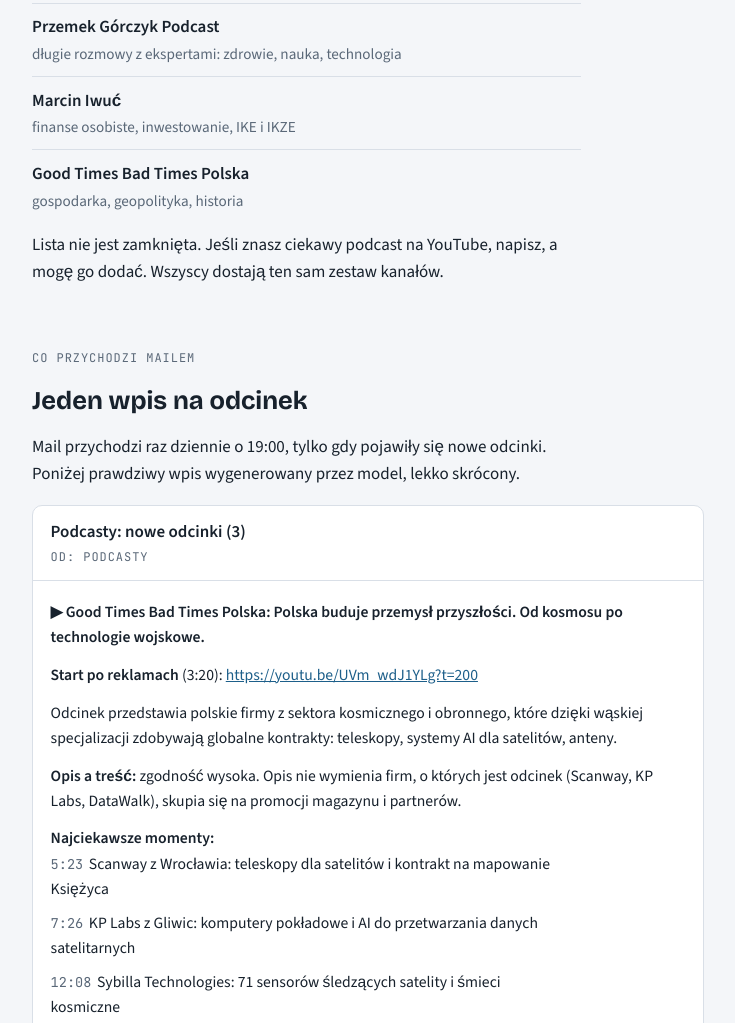
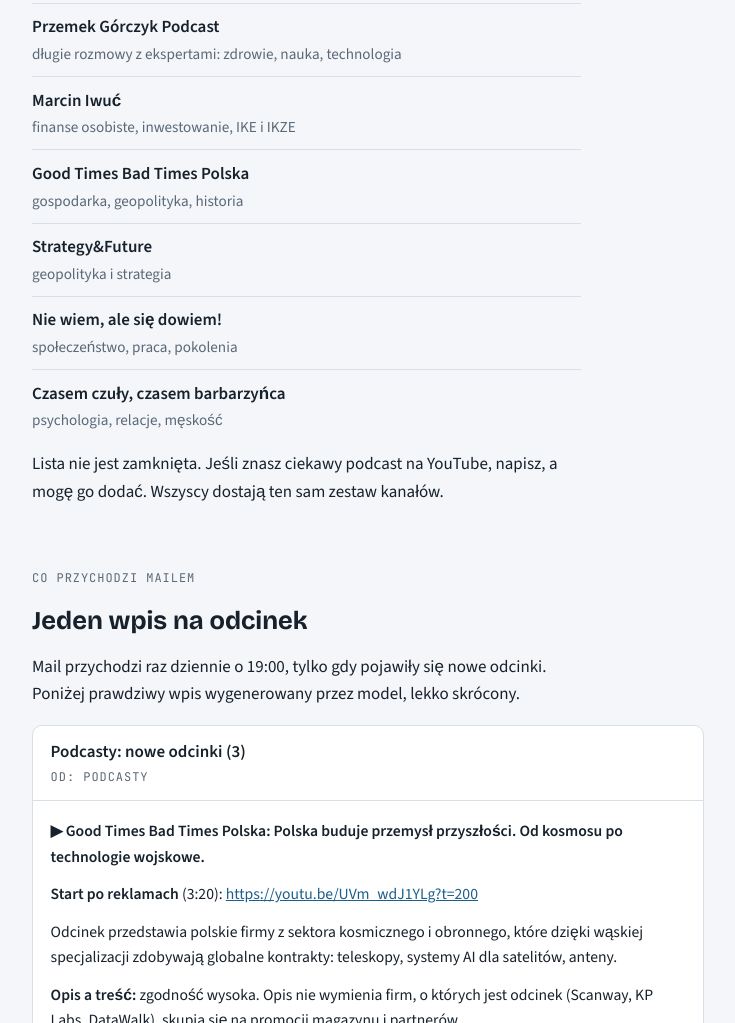
Before and after one commit to nowickit/podcast-digest, a plain HTML site: page index.html in a window 1280 px wide. Shown: the part 1458-2481 px from the top of the page, without its empty margins (272-1007 px from the left). Drawn offline with nearby package versions, Linux system fonts and the light colour scheme.

Commit message:
Add three new channels to the list

```diff
--- a/index.html
+++ b/index.html
@@ -246,6 +246,9 @@ footer { border-top: 1px solid var(--line); padding-block: 1.5rem 3rem; color: v
         <li><strong>Przemek Górczyk Podcast</strong><span>długie rozmowy z ekspertami: zdrowie, nauka, technologia</span></li>
         <li><strong>Marcin Iwuć</strong><span>finanse osobiste, inwestowanie, IKE i IKZE</span></li>
         <li><strong>Good Times Bad Times Polska</strong><span>gospodarka, geopolityka, historia</span></li>
+        <li><strong>Strategy&amp;Future</strong><span>geopolityka i strategia</span></li>
+        <li><strong>Nie wiem, ale się dowiem!</strong><span>społeczeństwo, praca, pokolenia</span></li>
+        <li><strong>Czasem czuły, czasem barbarzyńca</strong><span>psychologia, relacje, męskość</span></li>
       </ul>
       <p>Lista nie jest zamknięta. Jeśli znasz ciekawy podcast na YouTube, napisz, a mogę go dodać. Wszyscy dostają ten sam zestaw kanałów.</p>
     </section>
```
